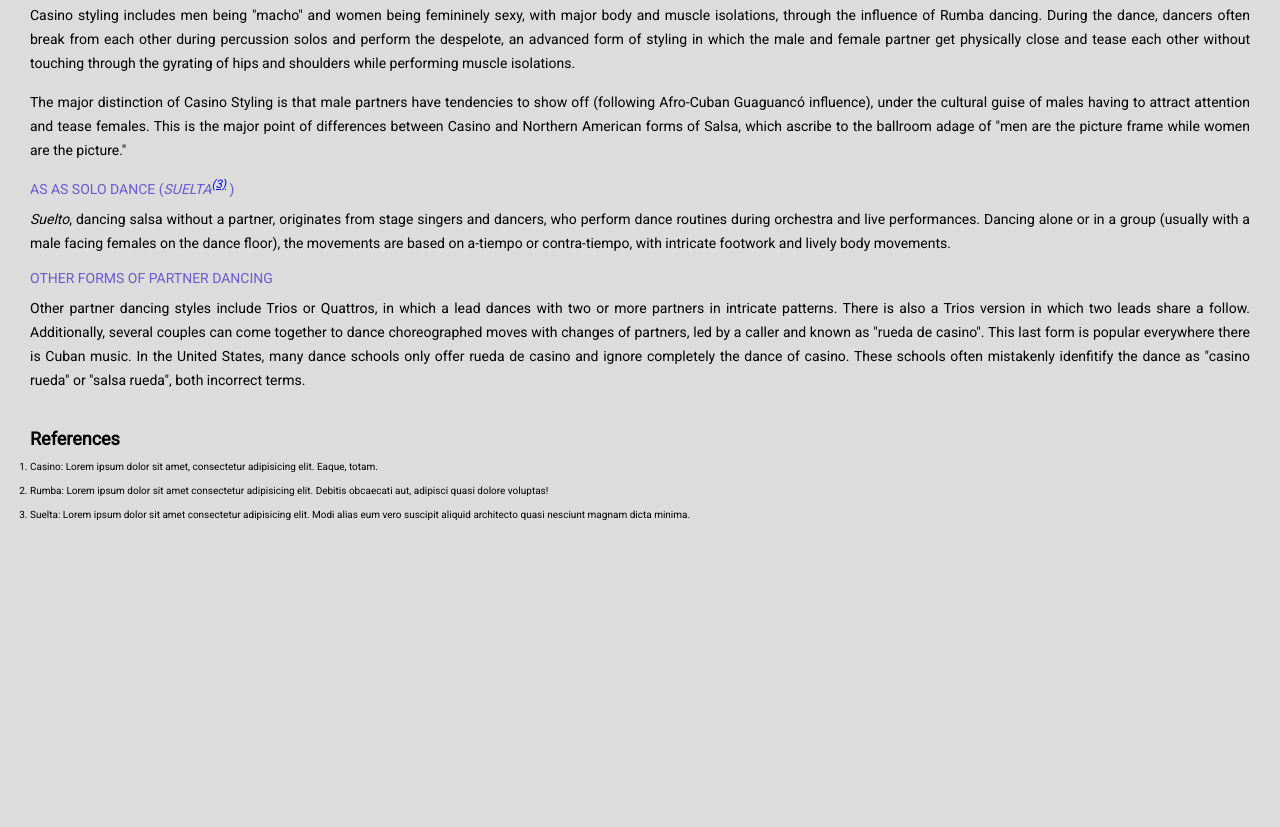
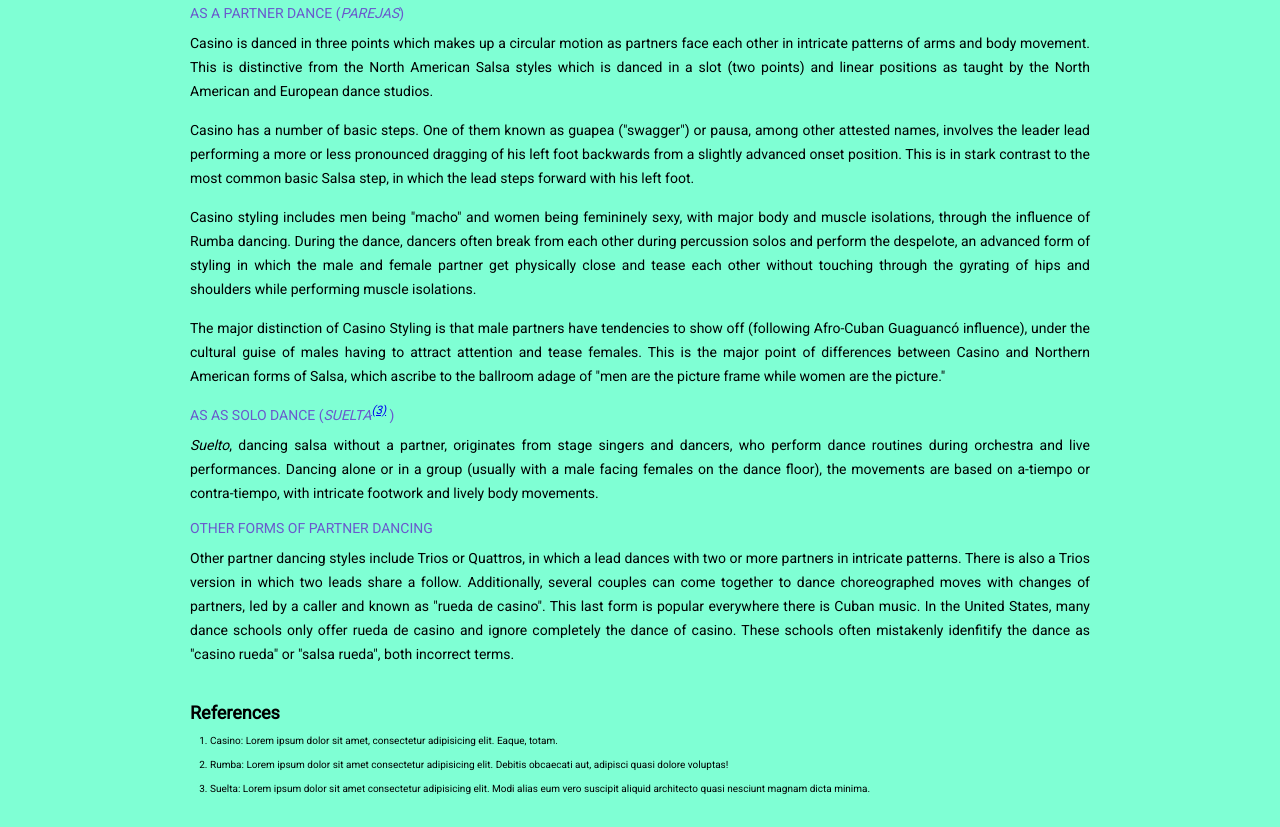
Before and after one commit to eagle-tex/html-css-challenges-codecademy, a website: page 02-wikipedia-page/index.html in a window 1280 px wide. Shown: the part 748-1575 px from the top of the page. Before the commit the page ends 1301 px from the top, so only its background shows below. Drawn offline with Linux system fonts and the light colour scheme.

Commit message:
feat(styles): add media queries and fix some declarations

```diff
--- a/02-wikipedia-page/styles.css
+++ b/02-wikipedia-page/styles.css
@@ -17,6 +17,7 @@
 html {
   display: grid;
   grid-template-columns: 3rem 1fr 3rem;
+  background-color: Lavender;
 }
 
 /* Put all direct children of html (body & footer) in grid column 2 */
@@ -25,9 +26,9 @@ html > * {
 }
 
 body {
-  background-color: Gainsboro;
   /* margin-inline-start: 3rem; */
   /* margin-inline-end: 3rem; */
+  margin-block-start: 1rem;
 }
 
 h1 {
@@ -69,6 +70,10 @@ footer {
   margin-block-end: 3rem;
 }
 
+footer ol {
+  margin-inline-start: 2rem;
+}
+
 footer h3 {
   font-size: 1.8rem;
   margin-block: 1rem 1rem;
@@ -78,3 +83,18 @@ footer li {
   line-height: 1.6rem;
   margin-block-end: 0.8rem;
 }
+
+/* Add media queries for tablets (768px+) and large screens (1200px+) */
+@media screen and (min-width: 768px) {
+  html {
+    grid-template-columns: auto 680px auto;
+    background-color: Beige;
+  }
+}
+
+@media screen and (min-width: 1200px) {
+  html {
+    grid-template-columns: auto 900px auto;
+    background-color: Aquamarine;
+  }
+}
```
